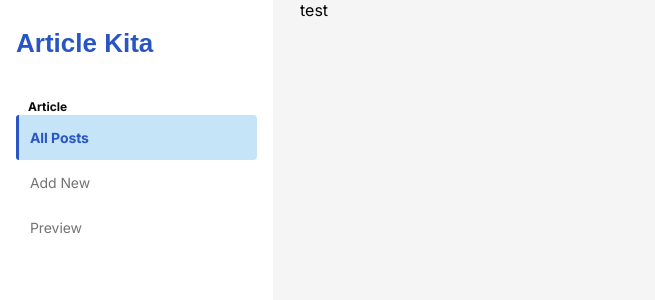
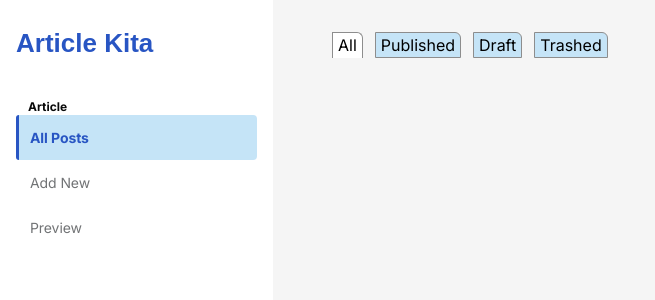
Before and after one commit to JourneyAries/learn-project, a React (Vite) app in the folder dashboard-article/: page / in a window 1280 px wide. Shown: the top 300 px of the page, without its empty margins (0-655 px from the left). Built offline with nearby package versions, Linux system fonts and the light colour scheme.

Commit message:
[dashboard-article](v1): tabs all posts 100%

```diff
--- a/dashboard-article/src/pages/AllPosts.jsx
+++ b/dashboard-article/src/pages/AllPosts.jsx
@@ -1,11 +1,33 @@
-import React from 'react';
+import React, { useState } from 'react';
 import Navbar from '../components/Navbar';
 
 const AllPosts = () => {
+	const [tab, setTab] = useState('all');
+	const tabs = [
+		{ title: 'All', value: 'all' },
+		{ title: 'Published', value: 'published' },
+		{ title: 'Draft', value: 'draft' },
+		{ title: 'Trashed', value: 'trashed' },
+	];
+
 	return (
 		<div className='app'>
 			<Navbar />
-			<div className='layout'>test</div>
+			<div className='layout'>
+				<div className='header'>
+					<div className='flex-row gap-12'>
+						{tabs.map((item) => {
+							return (
+								<div
+									className={`tab ${tab === item.value ? 'tab-active' : ''}`}
+									onClick={() => setTab(item.value)}>
+									{item.title}
+								</div>
+							);
+						})}
+					</div>
+				</div>
+			</div>
 		</div>
 	);
 };
```
